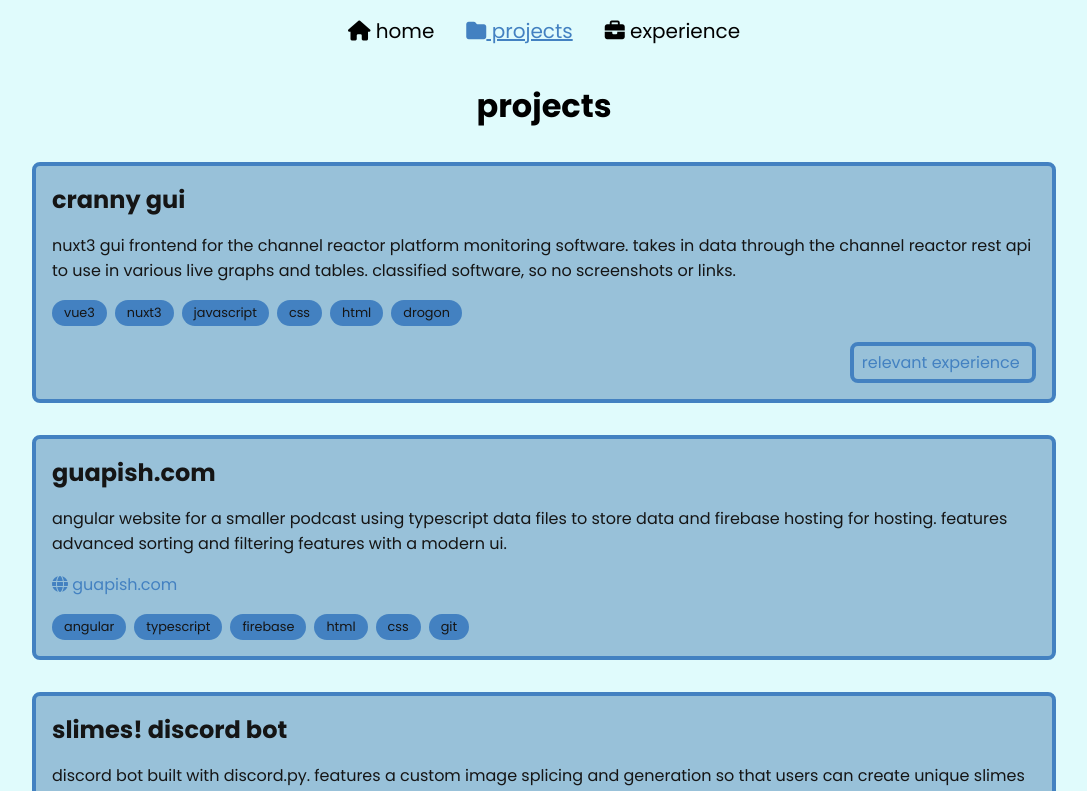
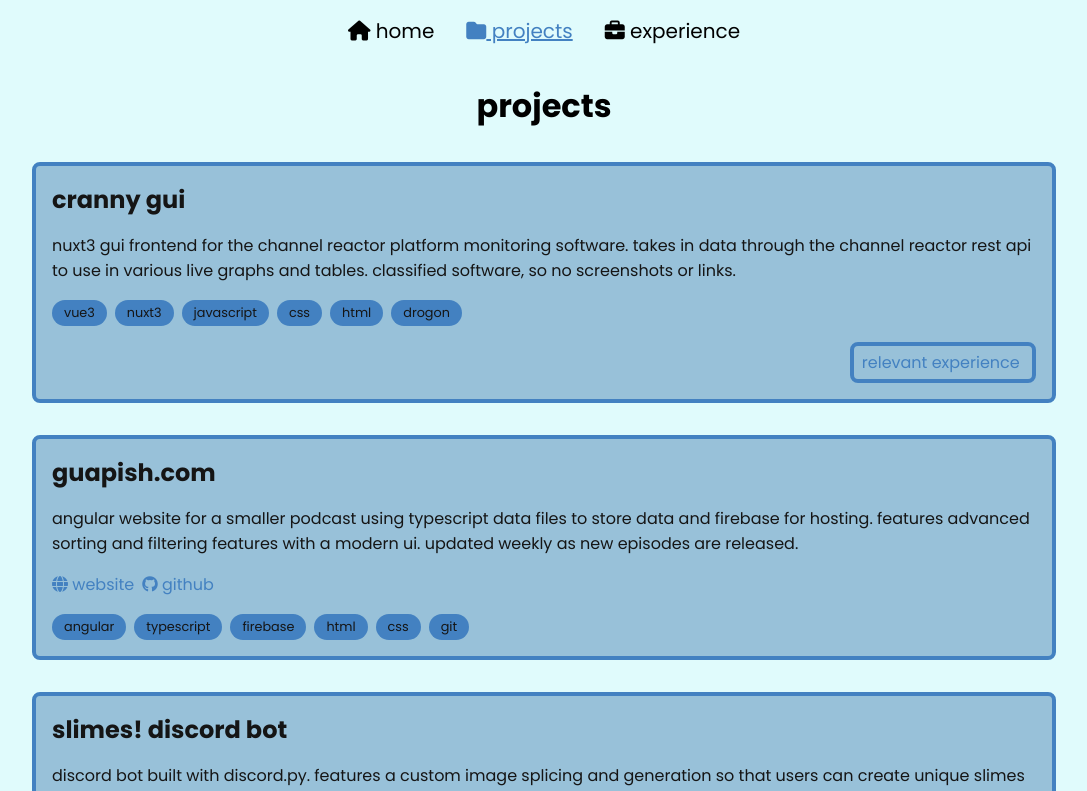
Before and after one commit to lavaskin/jacksoneggers.com, an Angular app: page /projects in a window 1280 px wide. Shown: the top 791 px of the page, without its empty margins (96-1183 px from the left). Built offline with nearby package versions, Linux system fonts and the light colour scheme; some icons are missing.

Commit message:
minor changes

```diff
--- a/src/app/data/projects.data.ts
+++ b/src/app/data/projects.data.ts
@@ -64,7 +64,7 @@ const projectsData: Project[] = [
 		description: "Online dial testing application for Dialsmith. I worked primarily on the Vue port of the frontend with minor .NET backend fixes when needed. Enterprise marketed web application with complex features such as realtime data polling, live video Q&A, and tons of admin tools for setting up projects and tests.",
 		links: [
 			{
-				title: 'dialsmith',
+				title: 'website',
 				href: 'https://dialsmith.com/',
 				icon: 'fas fa-globe',
 			},
@@ -110,13 +110,18 @@ const projectsData: Project[] = [
 	{
 		id: 3,
 		title: 'guapish.com',
-		description: "Angular website for a smaller podcast using typescript data files to store data and firebase hosting for hosting. Features advanced sorting and filtering features with a modern UI.",
+		description: "Angular website for a smaller podcast using typescript data files to store data and firebase for hosting. Features advanced sorting and filtering features with a modern UI. Updated weekly as new episodes are released.",
 		links: [
 			{
-				title: 'guapish.com',
+				title: 'website',
 				href: 'https://guapish.com/',
 				icon: 'fas fa-globe',
 			},
+			{
+				title: 'github',
+				href: 'https://github.com/lavaskin/guapish.com',
+				icon: 'fab fa-github',
+			}
 		],
 		skills: ['angular', 'typescript', 'firebase', 'html', 'css', 'git'],
 		images: [
--- a/src/app/pages/home/home.component.html
+++ b/src/app/pages/home/home.component.html
@@ -12,7 +12,7 @@
 		</p>
 
 		<p>
-			I am open to all kinds of roles from web development to embedded systems. I am also open to relocation, but I would prefer to stay in the beaverton area,
+			I am open to all kinds of roles from web development to embedded systems. I am also open to relocation, but would prefer to stay in the beaverton area,
 			or better yet, work remotely. I am also open to contract work, but would prefer a full-time position.
 		</p>
 
```
